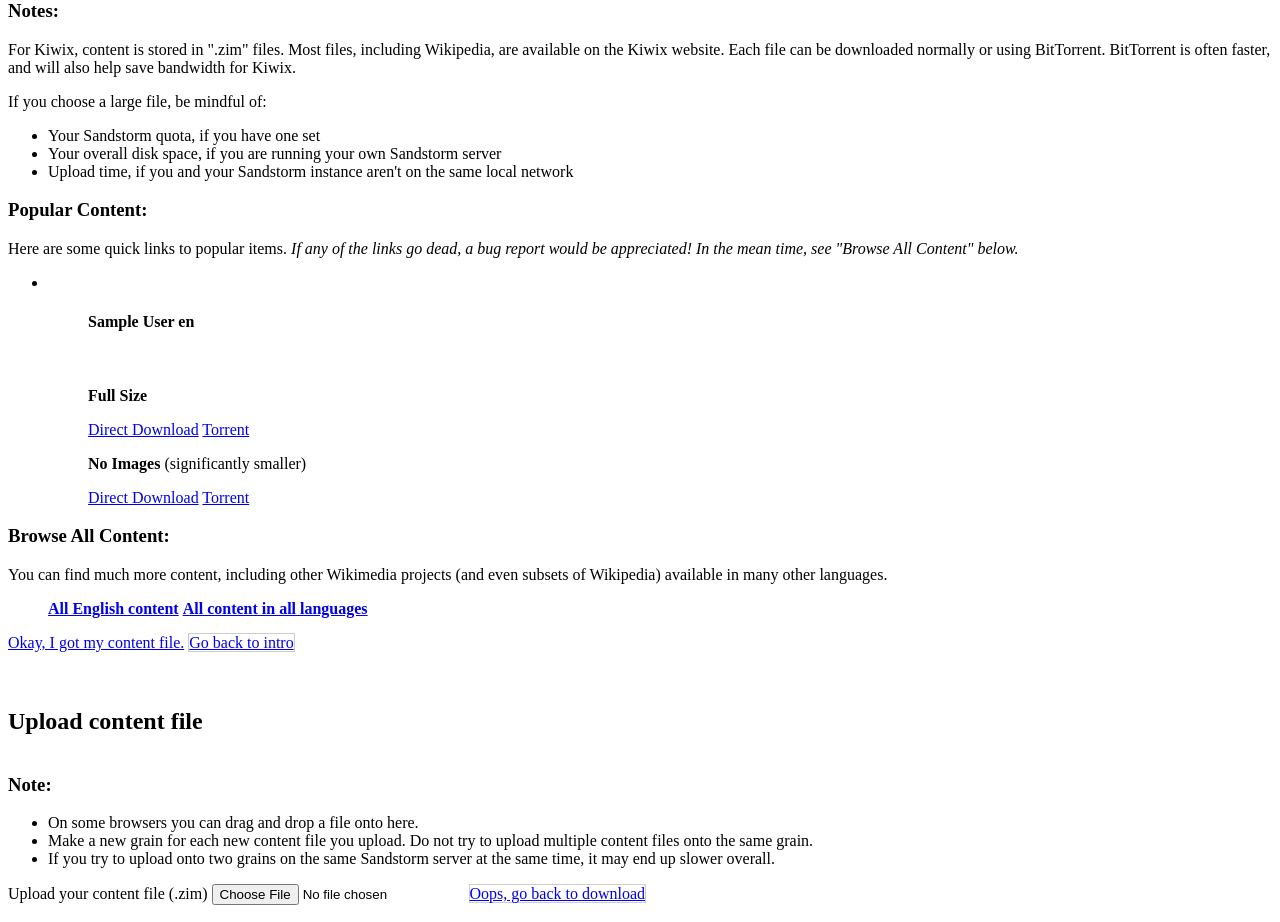
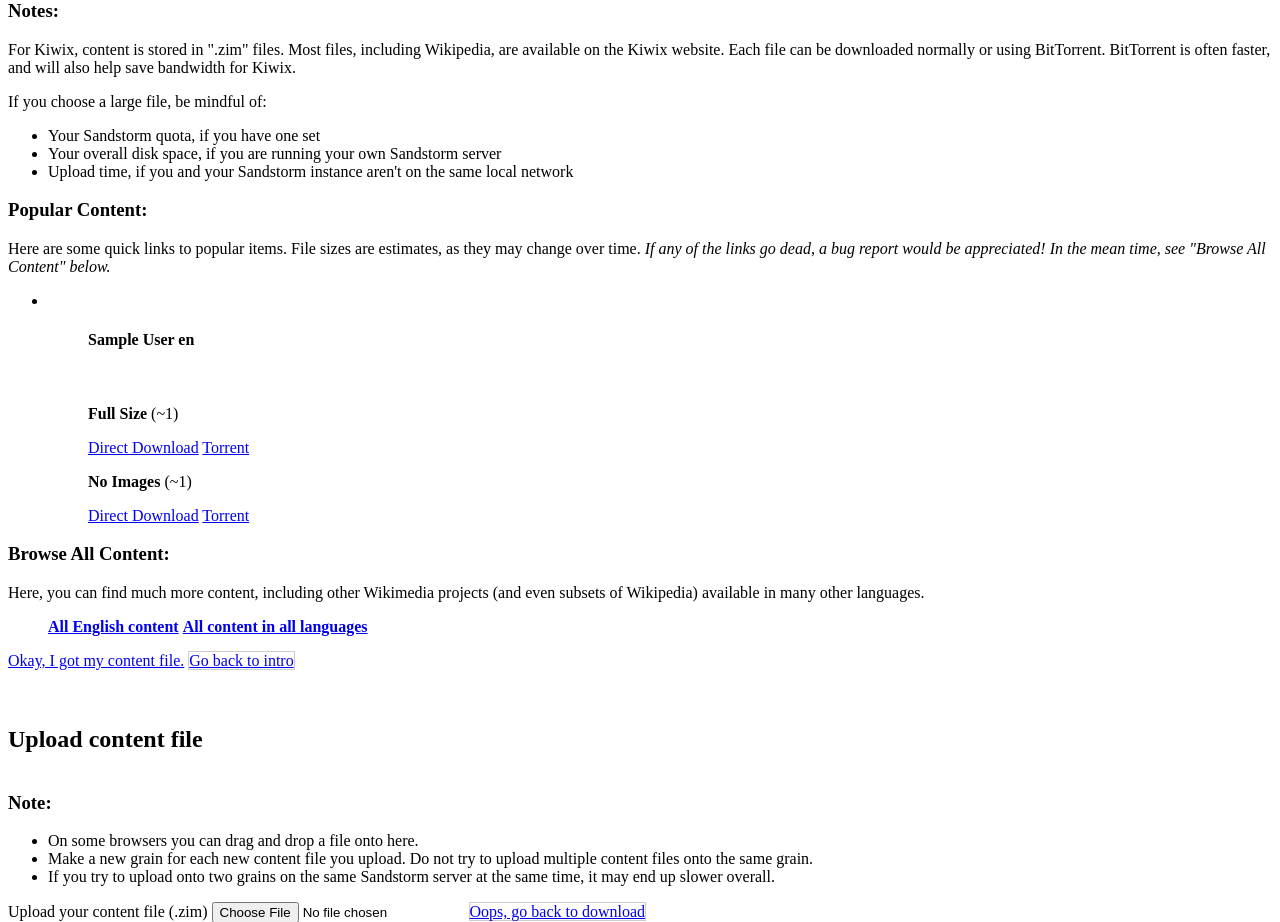
Before and after one commit to orblivion/KiwixSandstorm, a Flask app: template zim_uploader/uploader/templates/index.html in a window 1280 px wide. Shown: the part 1094-2016 px from the top of the page. Run offline with Flask 2, Linux system fonts and the light colour scheme; the template is opened without the code that fills it: most values are stand-ins (such as "Sample title", 1, 10 or a date in 2020); some libraries are stand-ins or nearby versions.

Commit message:
Give size estimates.

```diff
--- a/zim_uploader/uploader/app.py
+++ b/zim_uploader/uploader/app.py
@@ -183,20 +183,21 @@ def gen_download_links():
     # Perhaps expand these soon, but with a chooser interface.
     languages = [('en', 'English')]
 
-    # (file_name_part, display_name, has_nopic_version)
+    # (file_name_part, display_name, full_approx_size, nopic_size)
+    # Only advertise approximate size because the size can change
     contents = [
-        ('wikipedia', 'Wikipedia', True),
-        ('wikivoyage', 'WikiVoyage', True),
-        ('wikisource', 'WikiSource', True),
-        ('wiktionary', 'Wiktionary', True),
+        ('wikipedia', 'Wikipedia', '55Gb', '15Gb'),
+        ('wikivoyage', 'WikiVoyage', '600Mb', '80Mb'),
+        ('wikisource', 'WikiSource', '8Gb', '2.5Gb'),
+        ('wiktionary', 'Wiktionary', '1.5Gb', '900Mb'),
 
         # PhET doesn't work yet on Kiwix for Sandstorm
-        # ('phet', 'PhET', False),
+        # ('phet', 'PhET', '12Mb', None),
     ]
 
     for lang_code, lang_name in languages:
-        for content_code, content_name, has_nopic in contents:
-            if has_nopic:
+        for content_code, content_name, full_approx_size, nopic_approx_size in contents:
+            if nopic_approx_size:
                 link_template = 'http://download.kiwix.org/zim/%s_%s_all%s.zim%s'
             else:
                 link_template = 'http://download.kiwix.org/zim/%s_%s%s.zim%s'
@@ -207,13 +208,15 @@ def gen_download_links():
                         content_code, lang_code, '', ''),
                     'torrent_link': link_template % (
                         content_code, lang_code, '', '.torrent'),
+                    'approx_size': full_approx_size,
                 },
                 'nopic': {
                     'direct_link': link_template % (
                         content_code, lang_code, '_nopic', ''),
                     'torrent_link': link_template % (
                         content_code, lang_code, '_nopic', '.torrent'),
-                } if has_nopic else None,
+                    'approx_size': nopic_approx_size,
+                } if nopic_approx_size else None,
                 'display_name': content_name,
                 'display_language': lang_name,
             }
--- a/zim_uploader/uploader/templates/index.html
+++ b/zim_uploader/uploader/templates/index.html
@@ -100,7 +100,7 @@
 
             <h3>Popular Content:</h3>
 
-            <p>Here are some quick links to popular items. <em>If any of the links go dead, a bug report would be appreciated! In the mean time, see "Browse All Content" below.</em></p>
+            <p>Here are some quick links to popular items. File sizes are estimates, as they may change over time. <em>If any of the links go dead, a bug report would be appreciated! In the mean time, see "Browse All Content" below.</em></p>
 
         </div>
             {% for download_links_column in download_links | slice(3) %}
@@ -110,12 +110,12 @@
                         <ul class="list-group">
                             <h4>{{ download_link.display_name }} {{ download_link.display_language }}</h4>
                             <br>
-                            <p><strong>Full Size</strong></p>
+                            <p><strong>Full Size</strong> (~{{ download_link.full.approx_size }})</p>
                             <a href="{{ download_link.full.direct_link }}" target="_blank" rel="noopener noreferrer" class="list-group-item">Direct Download</a>
                             <a href="{{ download_link.full.torrent_link }}" target="_blank" rel="noopener noreferrer" class="list-group-item">Torrent</a>
                             {% if download_link.nopic %}
                                 <br>
-                                <p><strong>No Images</strong> (significantly smaller)</p>
+                                <p><strong>No Images</strong> (~{{ download_link.nopic.approx_size }})</p>
                                 <a href="{{ download_link.nopic.direct_link }}" target="_blank" rel="noopener noreferrer" class="list-group-item">Direct Download</a>
                                 <a href="{{ download_link.nopic.torrent_link }}" target="_blank" rel="noopener noreferrer" class="list-group-item">Torrent</a>
                             {% endif %}
@@ -129,7 +129,7 @@
 
             <h3>Browse All Content:</h3>
 
-            <p>You can find much more content, including other Wikimedia projects (and even subsets of Wikipedia) available in many other languages.
+            <p>Here, you can find much more content, including other Wikimedia projects (and even subsets of Wikipedia) available in many other languages.
 
             <ul class="list-group">
                 <a href="http://wiki.kiwix.org/wiki/Content" target="_blank" rel="noopener noreferrer" class="list-group-item"><strong>All English content</strong></a>
```
